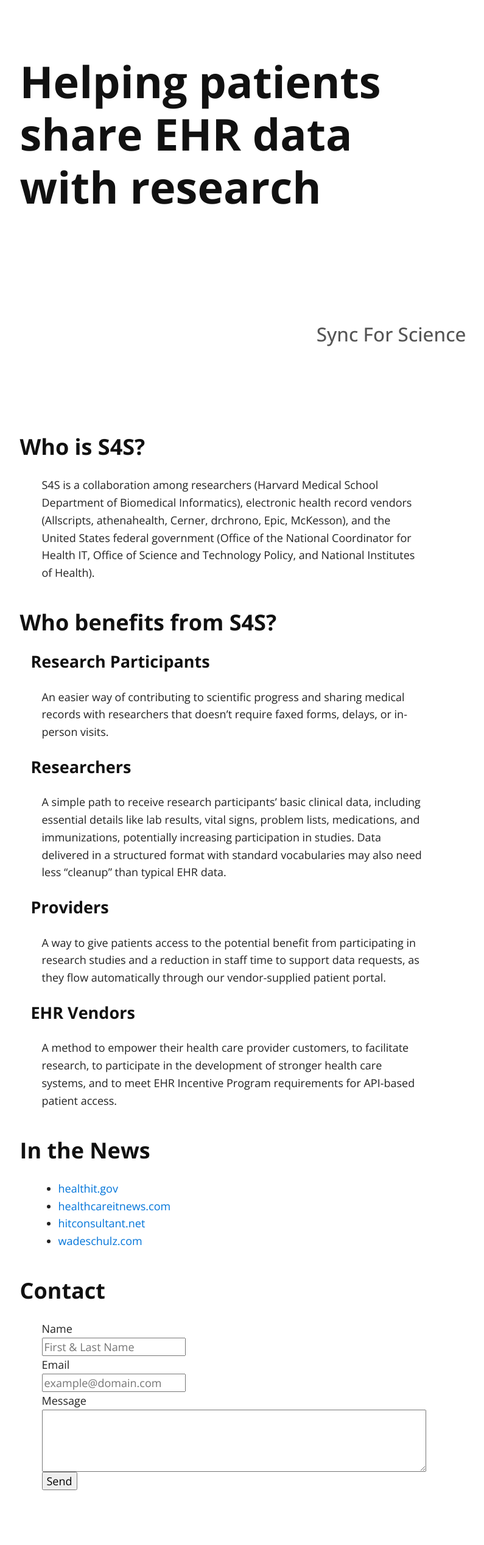
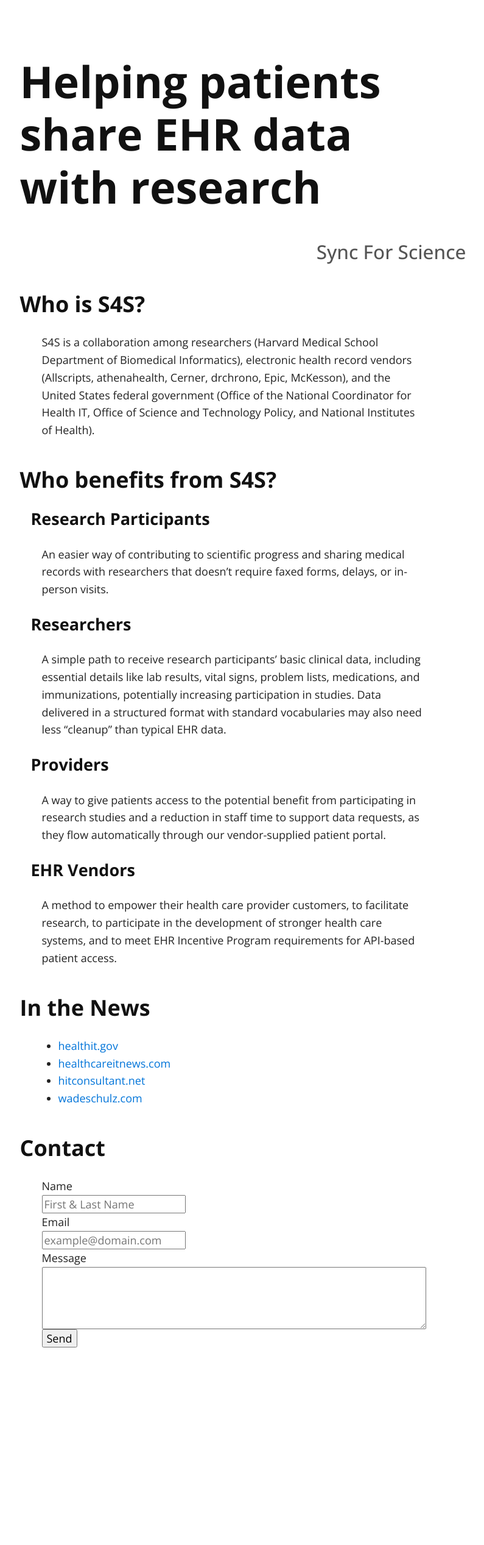
Before and after one commit to sync-for-science/sync-for-science.github.io, a Jekyll site: the page built from index.md, in a window 1280 px wide. Shown: the whole page at 61% size, without its empty margins (259-1054 px from the left). Built offline with Jekyll 4.4.1, drawn with Linux system fonts in a browser that asks for light colours; nearby versions of some CDN libraries; after the commit the page ends 2300 px from its top, so only the background shows below that.

Commit message:
Update solo.css

```diff
--- a/css/solo.css
+++ b/css/solo.css
@@ -46,7 +46,7 @@
 
 h1 {
   font-size: 2.5rem;
-  margin-bottom: 7rem;
+  margin-bottom: 2rem;
   font-weight: 700;
   margin-left: -2rem;
   margin-right: -2rem;
@@ -55,7 +55,7 @@
 @media (min-width: 30rem) {
   h1 {
     font-size: 4rem;
-    margin-bottom: 10rem;
+    margin-bottom: 2rem;
   }
 }
 
@@ -77,7 +77,7 @@
   h2 {
     margin-top: 2.5rem;
     font-size: 1.75rem;
-    margin-bottom: 8rem;
+    margin-bottom: 1rem;
     margin-right: -4rem;
   }
 }
@@ -220,7 +220,7 @@
 }
 
 .topsocial {
-	margin-bottom: 5em;
+	margin-bottom: 2em;
 }
 
 /* This gets Facebook to fall into place */
```
